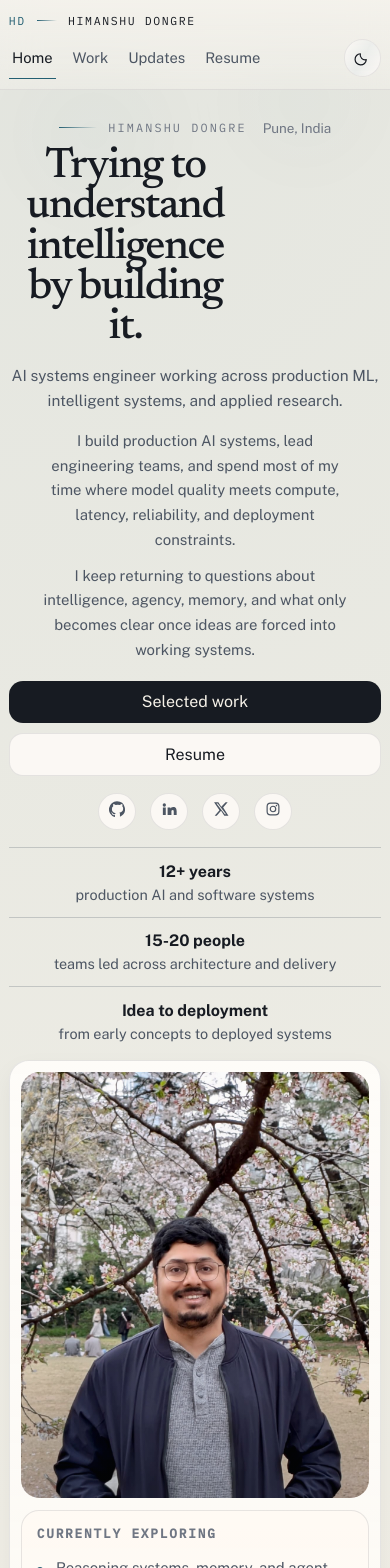
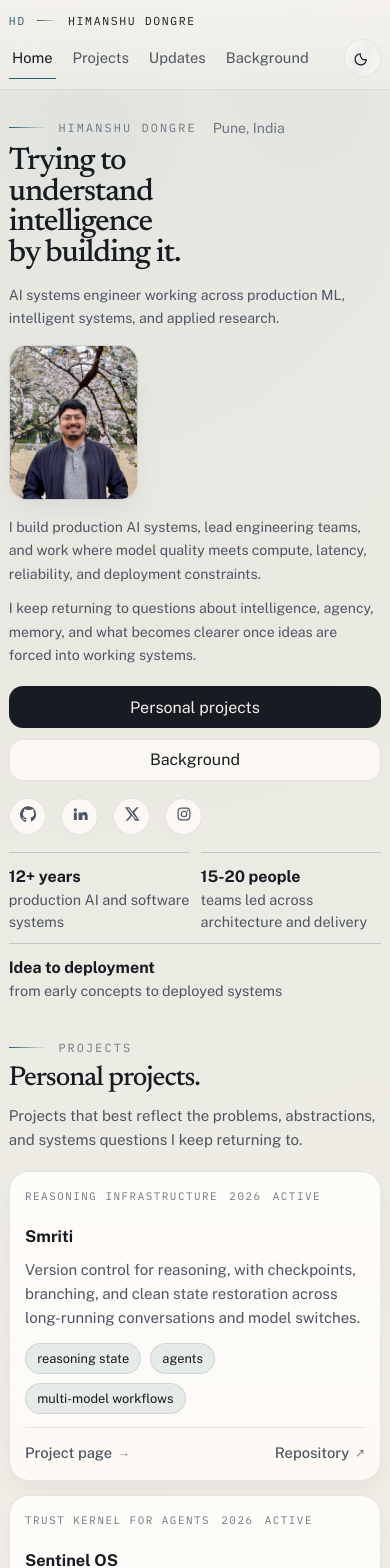
Before and after one commit to himanshudongre/himanshudongre.com, a Next.js app: page / in a window 390 px wide. Shown: the top 1568 px of the page. Built offline with nearby package versions, Linux system fonts and the light colour scheme.

Commit message:
Refine labels and fix mobile hero layout

```diff
--- a/app/globals.css
+++ b/app/globals.css
@@ -169,6 +169,7 @@ button {
   font-weight: 500;
   letter-spacing: -0.035em;
   line-height: 0.96;
+  text-wrap: balance;
 }
 
 .section-heading__title {
@@ -183,6 +184,7 @@ button {
   color: var(--text-soft);
   line-height: 1.62;
   font-size: 0.94rem;
+  text-wrap: pretty;
 }
 
 .site-header {
@@ -389,6 +391,7 @@ html[data-theme="dark"] .site-header {
   color: var(--text-soft);
   line-height: 1.66;
   font-size: 0.95rem;
+  text-wrap: pretty;
 }
 
 .hero__actions,
@@ -444,6 +447,10 @@ html[data-theme="dark"] .site-header {
 .hero__socials {
   margin-top: 1.05rem;
   align-items: center;
+}
+
+.hero__portrait-inline {
+  display: none;
 }
 
 .social-icon-link,
@@ -638,14 +645,28 @@ html[data-theme="dark"] .site-header {
 
 .projects-grid {
   grid-template-columns: repeat(2, minmax(0, 1fr));
+  align-items: stretch;
 }
 
 .card {
+  display: grid;
+  grid-template-rows: minmax(0, 1fr) auto;
   padding: 1.05rem 1.1rem;
+  height: 100%;
   transition:
     transform var(--transition-fast),
     border-color var(--transition-fast),
     background var(--transition-fast);
+}
+
+.projects-grid > .reveal {
+  height: 100%;
+}
+
+.card__body {
+  display: grid;
+  align-content: start;
+  gap: 0.7rem;
 }
 
 .card__kicker,
@@ -660,6 +681,7 @@ html[data-theme="dark"] .site-header {
   font-family: var(--font-mono), monospace;
   text-transform: uppercase;
   letter-spacing: 0.14em;
+  line-height: 1.45;
   color: var(--text-faint);
 }
 
@@ -684,10 +706,7 @@ html[data-theme="dark"] .site-header {
   color: var(--text-soft);
   line-height: 1.6;
   font-size: 0.94rem;
-}
-
-.card p {
-  margin-top: 0.55rem;
+  text-wrap: pretty;
 }
 
 .tag-list,
@@ -699,13 +718,21 @@ html[data-theme="dark"] .site-header {
 }
 
 .tag-list {
-  margin-top: 0.7rem;
+  margin-top: 0.1rem;
+  gap: 0.55rem;
 }
 
 .card-links,
 .update-links,
 .resume-actions {
   margin-top: 0.8rem;
+}
+
+.card-links {
+  align-items: center;
+  justify-content: space-between;
+  padding-top: 0.95rem;
+  border-top: 1px solid var(--line);
 }
 
 .interest-layout,
@@ -921,6 +948,13 @@ html[data-theme="dark"] .site-header {
   font-weight: 500;
 }
 
+.contact-card__socials {
+  display: flex;
+  flex-wrap: wrap;
+  gap: 0.7rem;
+  margin-top: 0.35rem;
+}
+
 .site-footer {
   padding: 0.9rem 0 1.35rem;
 }
@@ -1049,16 +1083,37 @@ html[data-js="true"] .reveal.is-visible {
   }
 
   .hero__title {
-    max-width: 9.25ch;
-    font-size: clamp(2.2rem, 11vw, 3.15rem);
+    max-width: 10ch;
+    font-size: clamp(1.82rem, 8.2vw, 2.35rem);
+    line-height: 0.98;
   }
 
   .hero__lede {
-    font-size: 0.96rem;
+    max-width: none;
+    font-size: 0.93rem;
+  }
+
+  .hero__portrait-inline {
+    display: block;
+    margin-top: 0.95rem;
+  }
+
+  .hero__portrait-inline-frame {
+    position: relative;
+    overflow: hidden;
+    width: min(36vw, 8.1rem);
+    border-radius: 18px;
+    aspect-ratio: 4 / 4.8;
+    border: 1px solid var(--line);
+    background:
+      radial-gradient(circle at top, rgba(255, 255, 255, 0.28), transparent 42%),
+      linear-gradient(135deg, rgba(36, 95, 114, 0.14), transparent 55%);
+    box-shadow: var(--shadow-soft);
   }
 
   .hero__summary p {
-    font-size: 0.93rem;
+    max-width: none;
+    font-size: 0.9rem;
   }
 
   .hero__actions {
@@ -1074,22 +1129,11 @@ html[data-js="true"] .reveal.is-visible {
 
   .hero__socials {
     gap: 0.55rem 0.9rem;
-    justify-content: center;
+    justify-content: flex-start;
   }
 
   .hero__portrait-card {
-    max-width: none;
-    grid-template-columns: 1fr;
-    padding: 0.72rem;
-  }
-
-  .hero__portrait-frame {
-    min-height: auto;
-    aspect-ratio: 4 / 4.9;
-  }
-
-  .hero__focus {
-    padding: 0.9rem;
+    display: none;
   }
 
   .hero__portrait-card,
@@ -1105,9 +1149,13 @@ html[data-js="true"] .reveal.is-visible {
   }
 
   .hero__metrics {
-    grid-template-columns: 1fr;
+    grid-template-columns: repeat(2, minmax(0, 1fr));
     gap: 0.7rem;
     margin-top: 1.05rem;
+  }
+
+  .hero__metrics .metric:last-child {
+    grid-column: 1 / -1;
   }
 
   .page-title,
@@ -1166,28 +1214,24 @@ html[data-js="true"] .reveal.is-visible {
     font-size: 0.84rem;
   }
 
-  .hero__content {
-    text-align: center;
+  .hero__content,
+  .hero__metrics {
+    text-align: left;
   }
 
   .hero__meta {
-    justify-content: center;
+    justify-content: flex-start;
   }
 
-  .hero__summary {
-    justify-items: center;
+  .hero__title {
+    max-width: 10ch;
+    font-size: clamp(1.7rem, 8vw, 2.08rem);
   }
 
+  .hero__location,
+  .hero__lede,
   .hero__summary p {
-    max-width: 34ch;
-  }
-
-  .hero__metrics {
-    text-align: center;
-  }
-
-  .hero__focus {
-    text-align: left;
+    font-size: 0.88rem;
   }
 
   .section-heading__title {
--- a/app/page.tsx
+++ b/app/page.tsx
@@ -6,7 +6,7 @@ import { Reveal } from "@/components/reveal";
 import { SectionHeading } from "@/components/section-heading";
 import { SocialIconLinks } from "@/components/social-icon-links";
 import { UpdateCard } from "@/components/update-card";
-import { education, experience } from "@/content/experience";
+import { experience } from "@/content/experience";
 import { profile, principles, researchInterests } from "@/content/profile";
 import { projects } from "@/content/projects";
 import { updates } from "@/content/updates";
@@ -25,6 +25,17 @@ export default function Home() {
           </div>
           <h1 className="hero__title">{profile.headline}</h1>
           <p className="hero__lede">{profile.subheadline}</p>
+          <div className="hero__portrait-inline">
+            <div className="hero__portrait-inline-frame">
+              <Image
+                alt={profile.portrait.alt}
+                className="hero__portrait"
+                height={1600}
+                src={profile.portrait.src}
+                width={1200}
+              />
+            </div>
+          </div>
 
           <div className="hero__summary">
             {profile.introduction.map((paragraph) => (
@@ -34,10 +45,10 @@ export default function Home() {
 
           <div className="hero__actions">
             <Link href="/work" className="button">
-              Selected work
+              Personal projects
             </Link>
             <Link href="/resume" className="ghost-button">
-              Resume
+              Background
             </Link>
           </div>
 
@@ -78,13 +89,13 @@ export default function Home() {
       <section className="section">
         <SectionHeading
           description="Projects that best reflect the problems, abstractions, and systems questions I keep returning to."
-          eyebrow="Selected work"
-          title="Selected work."
+          eyebrow="Projects"
+          title="Personal projects."
         />
         <div className="grid projects-grid">
           {featuredProjects.map((project, index) => (
             <Reveal key={project.slug} delay={index * 70}>
-              <ProjectCard project={project} />
+              <ProjectCard project={project} tagLimit={3} />
             </Reveal>
           ))}
         </div>
@@ -214,32 +225,19 @@ export default function Home() {
                 rel="noreferrer"
                 target="_blank"
               >
-                Resume PDF
-              </a>
-              <a
-                className="ghost-button"
-                href={profile.socialLinks[0].href}
-                rel="noreferrer"
-                target="_blank"
-              >
-                GitHub
+                Download CV (PDF)
               </a>
             </div>
           </Reveal>
 
           <Reveal className="contact-card" delay={110}>
-            <h2>Education</h2>
-            <ul className="education-list">
-              {education.map((item) => (
-                <li key={`${item.institution}-${item.degree}`}>
-                  <strong>{item.degree}</strong>
-                  <br />
-                  {item.institution}
-                  <br />
-                  {item.period}
-                </li>
-              ))}
-            </ul>
+            <h2>Elsewhere</h2>
+            <p>
+              GitHub is the best place to start for current public work.
+              LinkedIn and X are where I usually post broader progress and
+              context.
+            </p>
+            <SocialIconLinks className="contact-card__socials" />
           </Reveal>
         </div>
       </section>
--- a/components/project-card.tsx
+++ b/components/project-card.tsx
@@ -4,11 +4,13 @@ import type { Project } from "@/content/projects";
 
 type ProjectCardProps = {
   project: Project;
+  tagLimit?: number;
 };
 
-export function ProjectCard({ project }: ProjectCardProps) {
+export function ProjectCard({ project, tagLimit = 4 }: ProjectCardProps) {
   return (
     <article className="card">
+      <div className="card__body">
         <div className="card__kicker">
           <span>{project.kind}</span>
           <span>{project.year}</span>
@@ -19,11 +21,12 @@ export function ProjectCard({ project }: ProjectCardProps) {
         </h3>
         <p>{project.summary}</p>
         <div className="tag-list">
-        {project.tags.slice(0, 4).map((tag) => (
+          {project.tags.slice(0, tagLimit).map((tag) => (
             <span key={tag} className="inline-tag">
               {tag}
             </span>
           ))}
+        </div>
       </div>
       <div className="card-links">
         <Link className="text-link" href={`/work/${project.slug}`}>
--- a/components/site-header.tsx
+++ b/components/site-header.tsx
@@ -10,9 +10,9 @@ export function SiteHeader() {
 
   const links = [
     { href: "/", label: "Home" },
-    { href: "/work", label: "Work" },
+    { href: "/work", label: "Projects" },
     { href: "/updates", label: "Updates" },
-    { href: "/resume", label: "Resume" },
+    { href: "/resume", label: "Background" },
   ];
 
   function isActive(href: string) {
--- a/components/theme-toggle.tsx
+++ b/components/theme-toggle.tsx
@@ -1,19 +1,23 @@
 "use client";
 
-import { useState } from "react";
+import { useEffect, useState } from "react";
 
 type Theme = "light" | "dark";
 
+function getTheme(): Theme {
+  return document.documentElement.dataset.theme === "dark" ? "dark" : "light";
+}
+
 export function ThemeToggle() {
-  const [theme, setTheme] = useState<Theme>(() => {
-    if (typeof document !== "undefined") {
-      return document.documentElement.dataset.theme === "dark"
-        ? "dark"
-        : "light";
-    }
+  const [theme, setTheme] = useState<Theme>("light");
 
-    return "light";
-  });
+  useEffect(() => {
+    const frame = window.requestAnimationFrame(() => {
+      setTheme(getTheme());
+    });
+
+    return () => window.cancelAnimationFrame(frame);
+  }, []);
 
   function applyTheme(nextTheme: Theme) {
     document.documentElement.dataset.theme = nextTheme;
@@ -23,7 +27,8 @@ export function ThemeToggle() {
   }
 
   function toggleTheme() {
-    const nextTheme: Theme = theme === "dark" ? "light" : "dark";
+    const currentTheme = getTheme();
+    const nextTheme: Theme = currentTheme === "dark" ? "light" : "dark";
     const withViewTransition = document as Document & {
       startViewTransition?: (callback: () => void) => void;
     };
--- a/content/profile.ts
+++ b/content/profile.ts
@@ -4,8 +4,8 @@ export const profile = {
   subheadline:
     "AI systems engineer working across production ML, intelligent systems, and applied research.",
   introduction: [
-    "I build production AI systems, lead engineering teams, and spend most of my time where model quality meets compute, latency, reliability, and deployment constraints.",
-    "I keep returning to questions about intelligence, agency, memory, and what only becomes clear once ideas are forced into working systems.",
+    "I build production AI systems, lead engineering teams, and work where model quality meets compute, latency, reliability, and deployment constraints.",
+    "I keep returning to questions about intelligence, agency, memory, and what becomes clearer once ideas are forced into working systems.",
   ],
   epigraph: "Building to understand. Understanding to build.",
   email: "himanshudongre1991@gmail.com",
```
Also changed, not shown: app/resume/page.tsx (+6 -6 lines), app/work/page.tsx (+5 -5 lines). Lines whose indentation alone changed are shown as unchanged.
